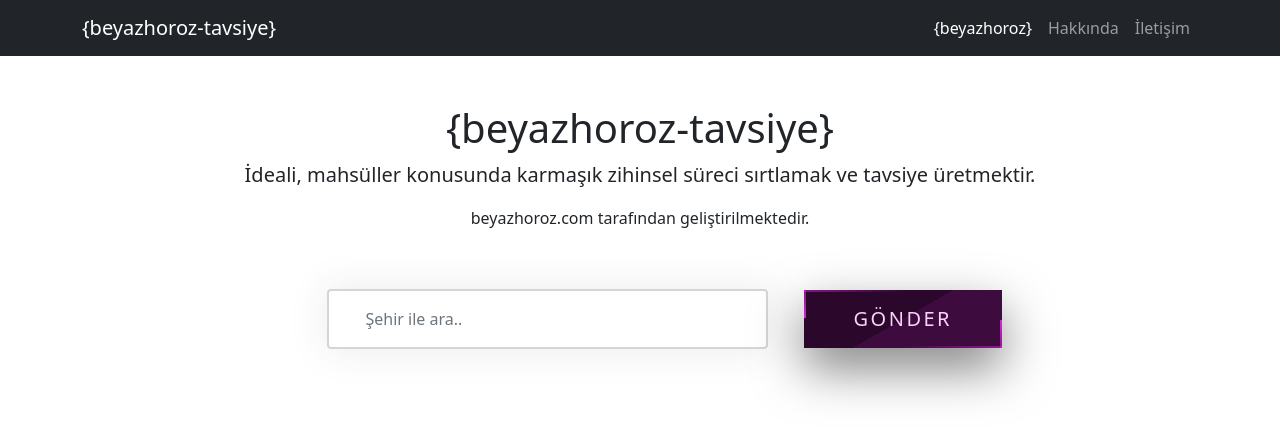
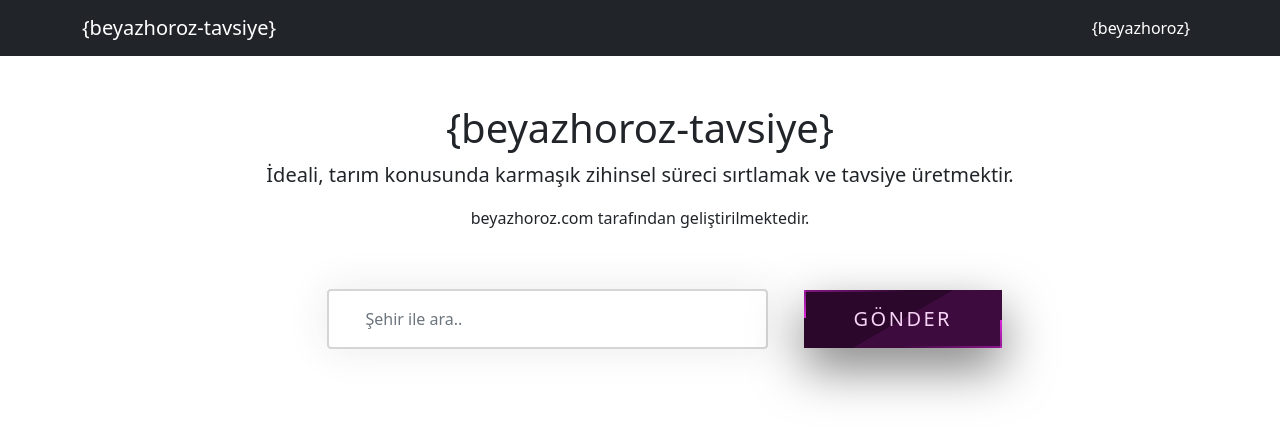
Before and after one commit to abdullahb53/beyazhoroz-tavsiye, a plain HTML site: page client/index.html in a window 1280 px wide. Drawn offline with nearby package versions, Linux system fonts and the light colour scheme.

Commit message:
delete-hakkinda-iletisim

```diff
--- a/client/index.html
+++ b/client/index.html
@@ -21,9 +21,9 @@
                 <div class="collapse navbar-collapse" id="navbarSupportedContent">
                     <ul class="navbar-nav ms-auto mb-2 mb-lg-0">
                         <li class="nav-item"><a class="nav-link active" aria-current="page" href="https://beyazhoroz.herokuapp.com">{beyazhoroz}</a></li>
-                        <li class="nav-item"><a class="nav-link" href="#">Hakkında</a></li>
+                        <!-- <li class="nav-item"><a class="nav-link" href="#">Hakkında</a></li>
 
-                        <li class="nav-item"><a class="nav-link" href="#">İletişim</a></li>
+                        <li class="nav-item"><a class="nav-link" href="#">İletişim</a></li> -->
                         <li class="nav-item dropdown">
                             <!-- <a class="nav-link dropdown-toggle" id="navbarDropdown" href="#" role="button" data-bs-toggle="dropdown" aria-expanded="false">Dropdown</a>
                             <ul class="dropdown-menu dropdown-menu-end" aria-labelledby="navbarDropdown">
@@ -42,7 +42,7 @@
         <div class="container">
             <div class="text-center mt-5">
                 <h1>{beyazhoroz-tavsiye}</h1>
-                <p class="lead">İdeali, mahsüller konusunda karmaşık zihinsel süreci sırtlamak ve tavsiye üretmektir.</p>
+                <p class="lead">İdeali, tarım konusunda karmaşık zihinsel süreci sırtlamak ve tavsiye üretmektir.</p>
                 <p>beyazhoroz.com tarafından geliştirilmektedir.</p>
             </div>
             <div class="text-center mt-5">
```
